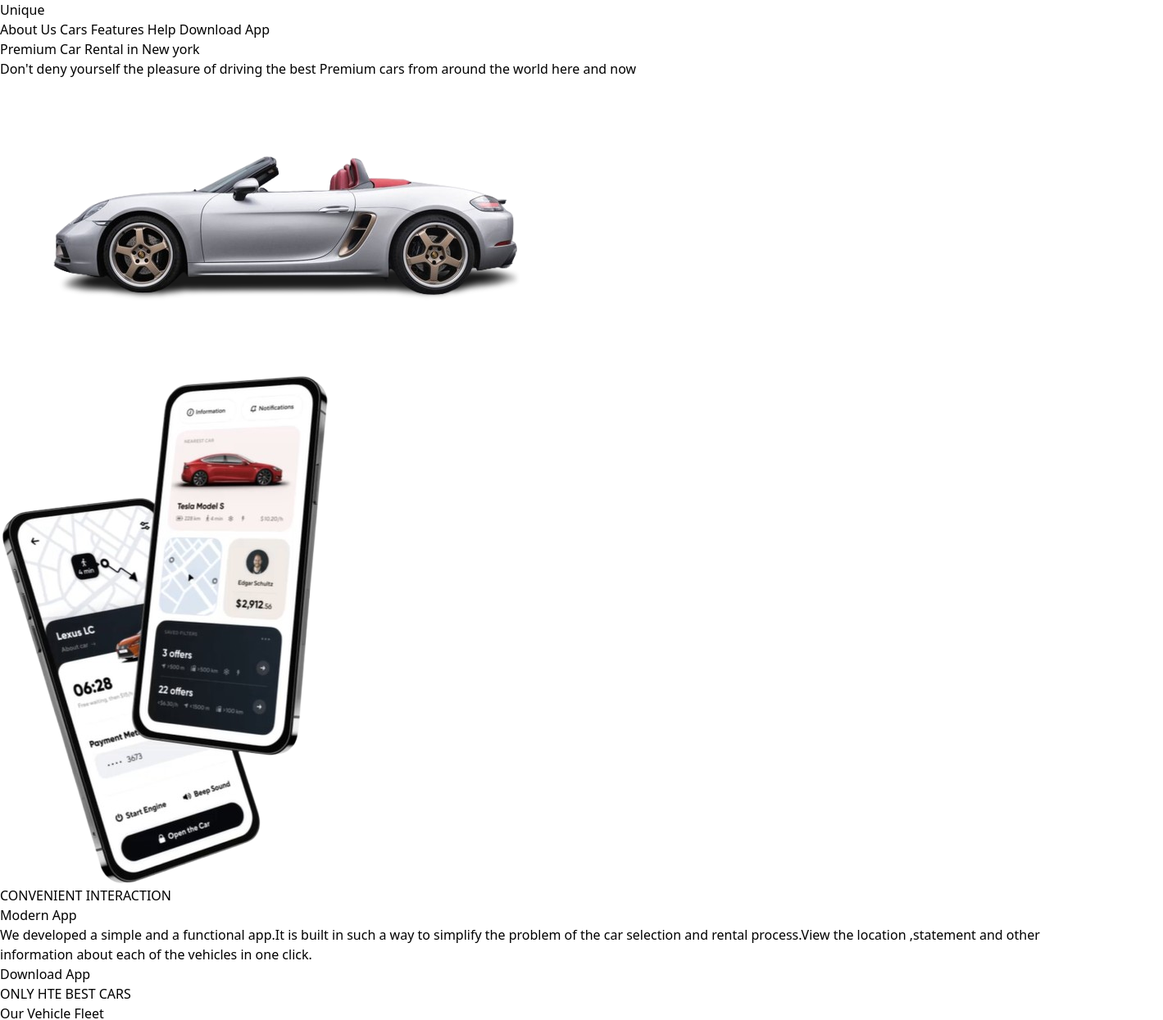
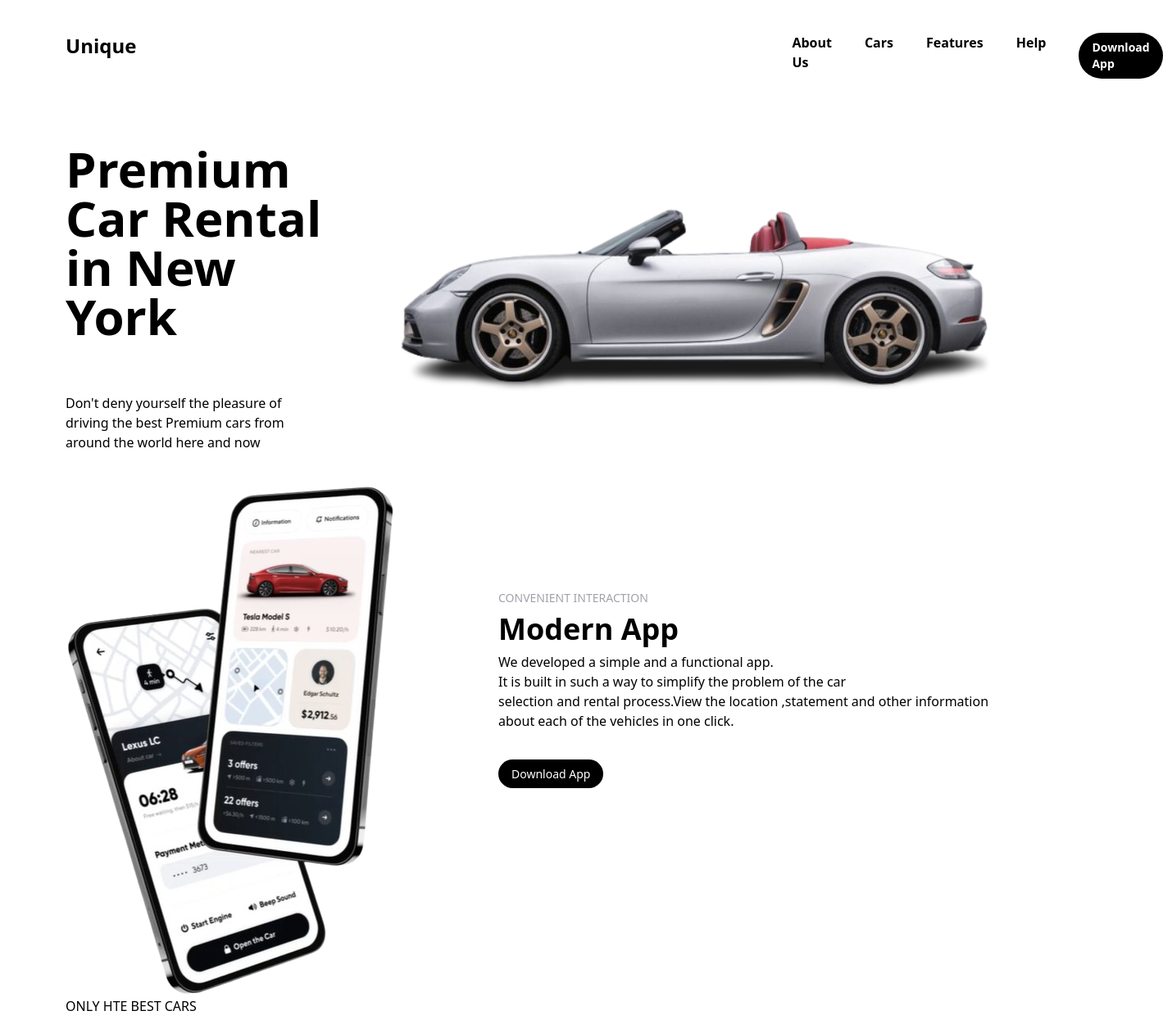
Before and after one commit to ijenny77/RideWave, a website: page index.html in a window 1280 px wide. Shown: the top 1245 px of the page at 82% size, 1419 px wide, since content can reach past the window. Drawn offline with Linux system fonts and the light colour scheme.

Commit message:
Styling some of its pages

```diff
--- a/index.html
+++ b/index.html
@@ -6,34 +6,36 @@
     <title>Document</title>
     <link rel="stylesheet" href="output.css">
 </head>
-<body class="">
-    <nav>
-        <p>Unique</p>
-        <div>
+<body class="pl-20 pt-10">
+    <nav class="flex gap-[50rem] pb-10">
+        <p class="font-bold text-2xl">Unique</p>
+        <div class="flex gap-10 font-bold">
             <a href="">About Us</a>
             <a href="">Cars</a>
             <a href="">Features</a>
             <a href="">Help</a>
-            <a href="">Download App</a>
+            <a class="bg-black rounded-full text-white py-2 px-4 text-sm" href="">Download App</a>
         </div>
     </nav>
-    <div>
-        <h1>Premium Car Rental in New york</h1>
-        <p>Don't deny yourself the pleasure of driving the best Premium cars  from around  the world  here and now</p>
-    </div>
-    <div>
-        <img src="images/abdad012-7114-42ad-b1ff-6fb96a1622f2-removebg-preview.png" alt="">
+    <div class="flex gap-30">
+        <div>
+            <h1 class="font-bold text-6xl mb-16 mt-10">Premium <br> Car Rental <br> in New York</h1>
+            <p>Don't deny yourself the pleasure of <br> driving the best Premium cars from <br> around  the world  here and now</p>
+        </div>
+        <div>
+            <img class="w-[60rem]" src="images/abdad012-7114-42ad-b1ff-6fb96a1622f2-removebg-preview.png" alt="">
+        </div>
     </div>
     <!--Modern App-->
-    <div>
+    <div class="flex gap-32">
         <div>
             <img src="images/aboutus.c29402f6e32a4b109108.png" alt="">
         </div>
-        <div>
-            <p>CONVENIENT INTERACTION</p>
-            <p>Modern App</p>
-            <p>We developed a simple and a functional app.It is built in such a way to simplify the problem of the car selection  and rental process.View the location ,statement and other information  about each of the vehicles  in one click. </p>
-            <a href="">Download App</a>
+        <div class="mt-32">
+            <p class="text-zinc-400 text-sm">CONVENIENT INTERACTION</p>
+            <p class="font-bold text-4xl py-2">Modern App</p>
+            <p class="mb-10">We developed a simple and a functional app. <br> It is built in such a way to simplify the problem of the car <br> selection  and rental process.View the location ,statement and other information <br>  about each of the vehicles  in one click. </p>
+            <a  class="bg-black rounded-full text-white py-2 px-4 text-sm" href="">Download App</a>
         </div>
     </div>
 
```
Also changed, not shown: output.css.
